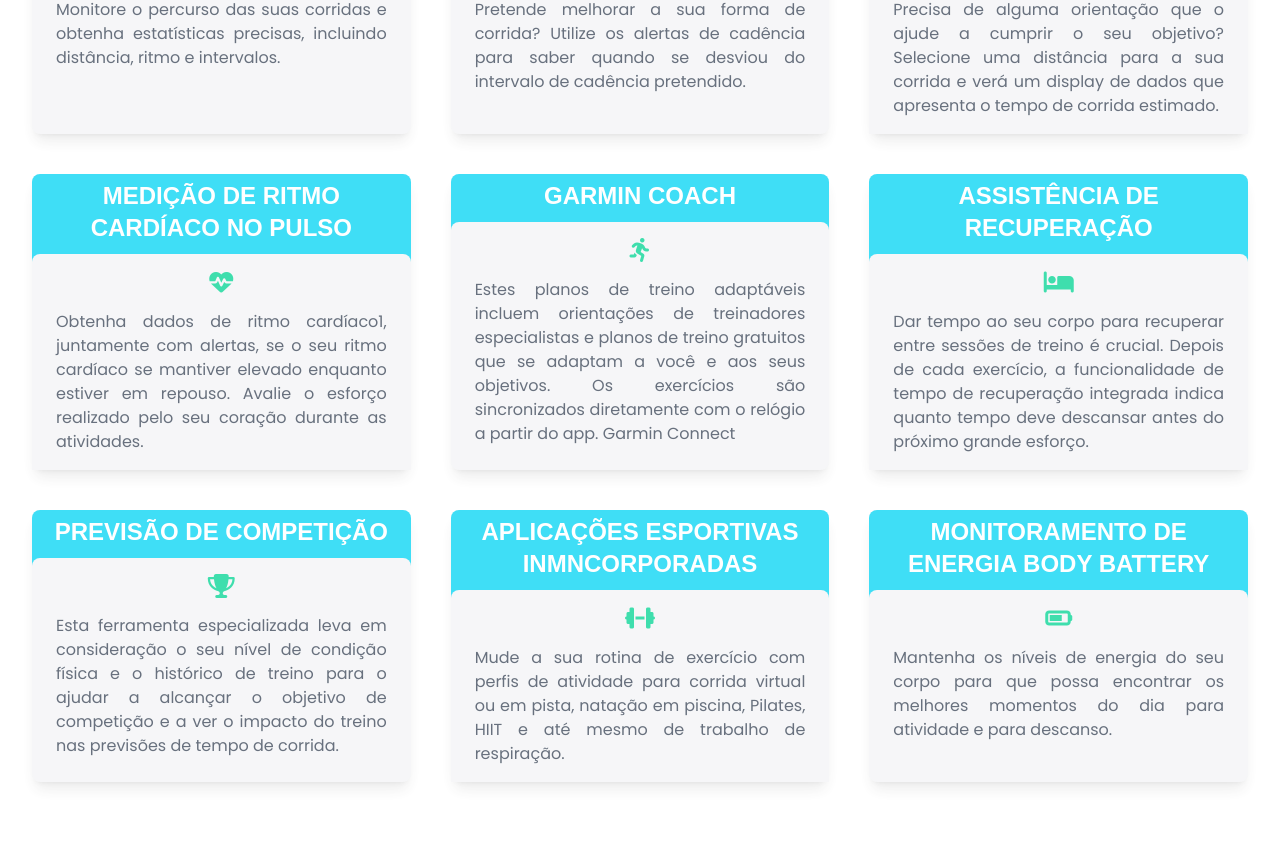
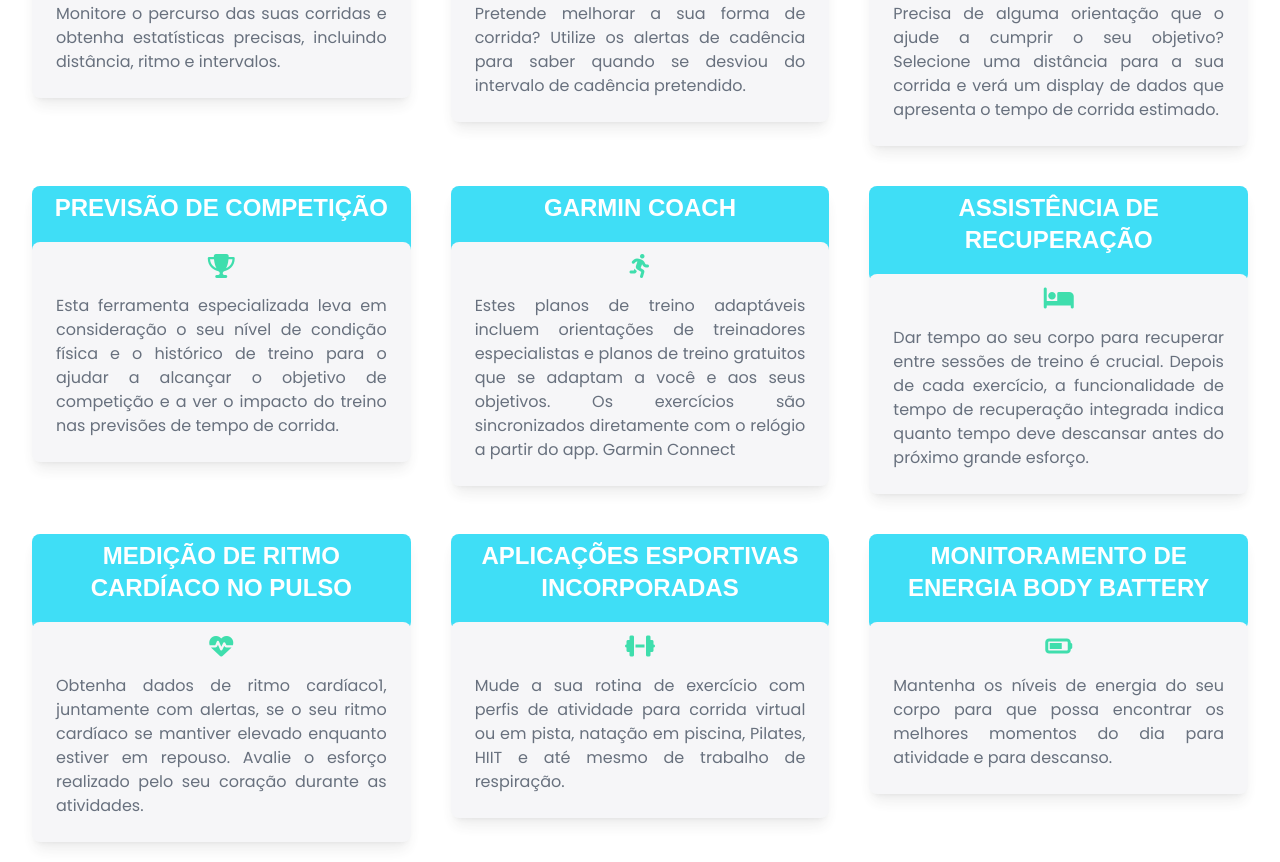
Before and after one commit to jhonathansilva507/LandingPage-SmartchWatch, a React (Vite) app: page / in a window 1280 px wide. Shown: the part 1528-2390 px from the top of the page. Before the commit the page ends 2330 px from the top, so only its background shows below. Built offline with nearby package versions, Linux system fonts and the light colour scheme.

Commit message:
Create component FeatureCard and adjust Features to send props for cards

```diff
--- /dev/null
+++ b/src/components/FeatureCard.tsx
@@ -0,0 +1,23 @@
+type FeatureCardProps = {
+  title: string;
+  text: string;
+  icon: string;
+};
+
+export default function FeatureCard({ title, text, icon }: FeatureCardProps) {
+  return (
+    <div className="relative h-fit rounded-lg bg-gray-100 shadow-lg hover:scale-105 transition-all duration-300 cursor-pointer opacity-75 hover:opacity-100 ">
+      <div className="absolute w-full top-0 left-0 z-0 bg-cyan-400 h-24 rounded-lg"></div>
+      <div className="relative z-10 -translate-y-3">
+        <h3 className="px-3 py-1.5 font-contrast font-bold mx-auto my-3 text-center align-middle text-2xl text-white">
+          {title}
+        </h3>
+
+        <p className="px-6 py-3 text-gray-700 text-justify bg-gray-100 rounded-t-lg flex flex-col">
+          <i className={`${icon} text-center text-2xl mb-4 text-emerald-400`} />
+          {text}
+        </p>
+      </div>
+    </div>
+  );
+}
--- a/src/components/Features.tsx
+++ b/src/components/Features.tsx
@@ -1,3 +1,5 @@
+import FeatureCard from "./FeatureCard";
+
 export default function Features() {
   const features = [
     {
@@ -16,9 +18,9 @@ export default function Features() {
       icon: "fa-regular fa-clock",
     },
     {
-      title: "MEDIÇÃO DE RITMO CARDÍACO NO PULSO",
-      text: "Obtenha dados de ritmo cardíaco1, juntamente com alertas, se o seu ritmo cardíaco se mantiver elevado enquanto estiver em repouso. Avalie o esforço realizado pelo seu coração durante as atividades.",
-      icon: "fa-solid fa-heart-pulse",
+      title: "PREVISÃO DE COMPETIÇÃO",
+      text: "Esta ferramenta especializada leva em consideração o seu nível de condição física e o histórico de treino para o ajudar a alcançar o objetivo de competição e a ver o impacto do treino nas previsões de tempo de corrida.",
+      icon: "fa-solid fa-trophy",
     },
     {
       title: "GARMIN COACH",
@@ -31,12 +33,12 @@ export default function Features() {
       icon: "fa-solid fa-bed",
     },
     {
-      title: "PREVISÃO DE COMPETIÇÃO",
-      text: "Esta ferramenta especializada leva em consideração o seu nível de condição física e o histórico de treino para o ajudar a alcançar o objetivo de competição e a ver o impacto do treino nas previsões de tempo de corrida.",
-      icon: "fa-solid fa-trophy",
+      title: "MEDIÇÃO DE RITMO CARDÍACO NO PULSO",
+      text: "Obtenha dados de ritmo cardíaco1, juntamente com alertas, se o seu ritmo cardíaco se mantiver elevado enquanto estiver em repouso. Avalie o esforço realizado pelo seu coração durante as atividades.",
+      icon: "fa-solid fa-heart-pulse",
     },
     {
-      title: "APLICAÇÕES ESPORTIVAS INMNCORPORADAS",
+      title: "APLICAÇÕES ESPORTIVAS INCORPORADAS",
       text: "Mude a sua rotina de exercício com perfis de atividade para corrida virtual ou em pista, natação em piscina, Pilates, HIIT e até mesmo de trabalho de respiração.",
       icon: "fa-solid fa-dumbbell",
     },
@@ -51,24 +53,7 @@ export default function Features() {
       <div className="container m-auto">
         <div className="grid sm:grid-cols-2 lg:grid-cols-3 grid-cols-1 gap-10 m-auto w-full px-8 py-5">
           {features.map((feature, index) => (
-            <div
-              key={index}
-              className="relative rounded-lg bg-gray-100 shadow-lg hover:scale-105 transition-all duration-300 cursor-pointer opacity-75 hover:opacity-100 "
-            >
-              <div className="absolute w-full top-0 left-0 z-0 bg-cyan-400 h-24 rounded-lg"></div>
-              <div className="relative z-10 h-full">
-                <h3 className="px-4 py-1.5 font-contrast font-bold text-center text-2xl text-white pb-2.5">
-                  {feature.title}
-                </h3>
-
-                <p className="px-6 py-4 text-gray-700 text-justify bg-gray-100 rounded-t-lg flex flex-col">
-                  <i
-                    className={`${feature.icon} text-center text-2xl mb-4 text-emerald-400`}
-                  />
-                  {feature.text}
-                </p>
-              </div>
-            </div>
+            <FeatureCard {...feature} key={index} />
           ))}
         </div>
       </div>
--- a/src/components/Hero.tsx
+++ b/src/components/Hero.tsx
@@ -15,7 +15,7 @@ export default function Hero() {
           <img
             src={heroIMG}
             alt="Smart Watch"
-            className="w-64 md:w-sm lg:w-xl"
+            className="w-80 md:w-sm lg:w-xl"
           />
         </div>
       </div>
```
